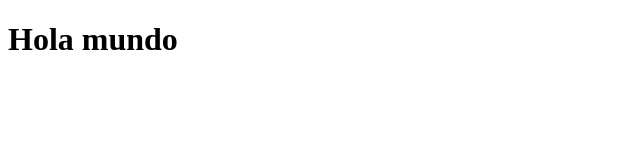
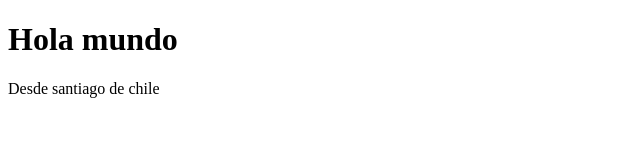
Before and after one commit to CLFJUG/lecture0, a plain HTML site: page index.html in a window 1280 px wide. Shown: the whole page, without its empty margins (0-640 px from the left). Drawn offline with Linux system fonts and the light colour scheme.

Commit message:
Update index.html

```diff
--- a/index.html
+++ b/index.html
@@ -7,5 +7,6 @@
 </head>
 <body>
     <h1>Hola mundo</h1>
+    <p>Desde santiago de chile</p>
 </body>
 </html>
```
